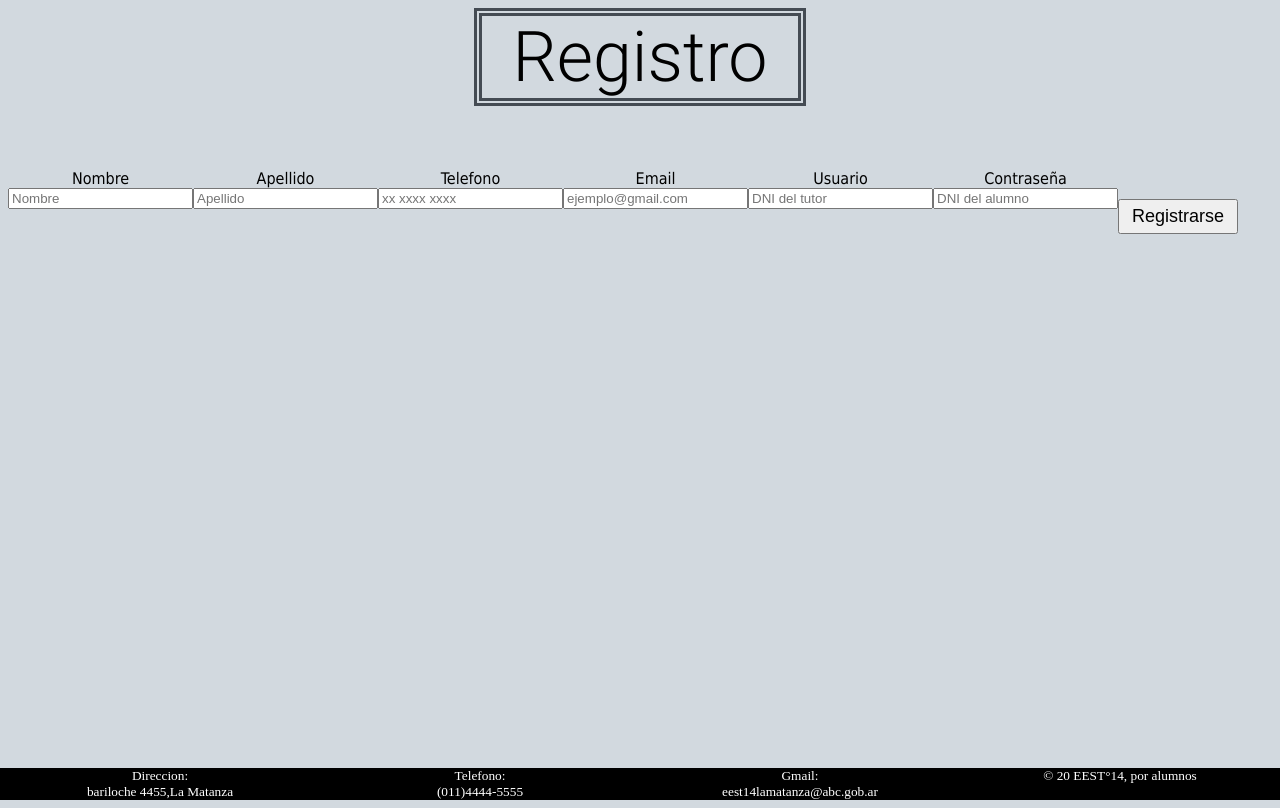
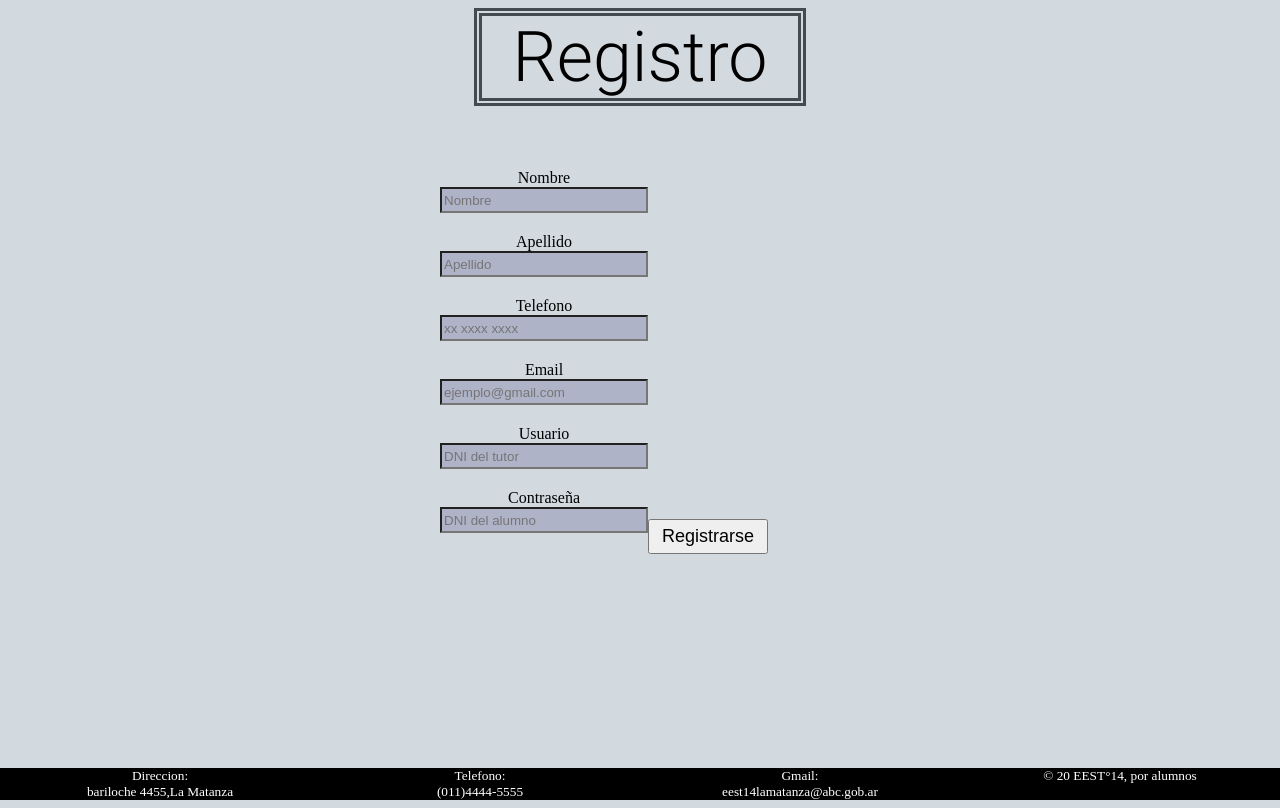
Before and after one commit to GonzaloSilvero/Inscripciones-Remotas, a PHP site: page /tutor.php in a window 1280 px wide. Run offline with PHP 8.4, Linux system fonts and the light colour scheme.

Commit message:
solo las fuentes

```diff
--- a/estilos/Main.css
+++ b/estilos/Main.css
@@ -1,24 +1,19 @@
-html {
-    height: 100%;
-}
-
-
 body {
     background-color:#d2d9df;
     display: flex;
     flex-direction: column;
-    height: 100%;
 }
 
 header{
     text-align: center;
     font-size: 70px;
-	font-family: Roboto, Oxygen, Ubuntu, Cantarell, 'Open Sans', 'Helvetica Neue', sans-serif;
+	font-family: Roboto;
 }
 
 #cuerpo{
 	margin-top: 5%;
-	font-family: Tahoma, Geneva, sans-serif;
+    width: 400px;
+    font-family: Quicksand;
 }
 
 #footer {
@@ -28,7 +23,6 @@ header{
     margin-bottom: 0px;
     left: 0px;
     right: 0px;
-
     bottom: 0px;
     position: absolute;
     font-size: smaller;
@@ -41,3 +35,10 @@ header{
     text-align: center;
     margin: 0px;
 }
+
+.form_input {
+    width: 200px;
+    height: 20px;
+    background: rgba(35, 26, 106, 0.2);
+    float: left;
+}
```
